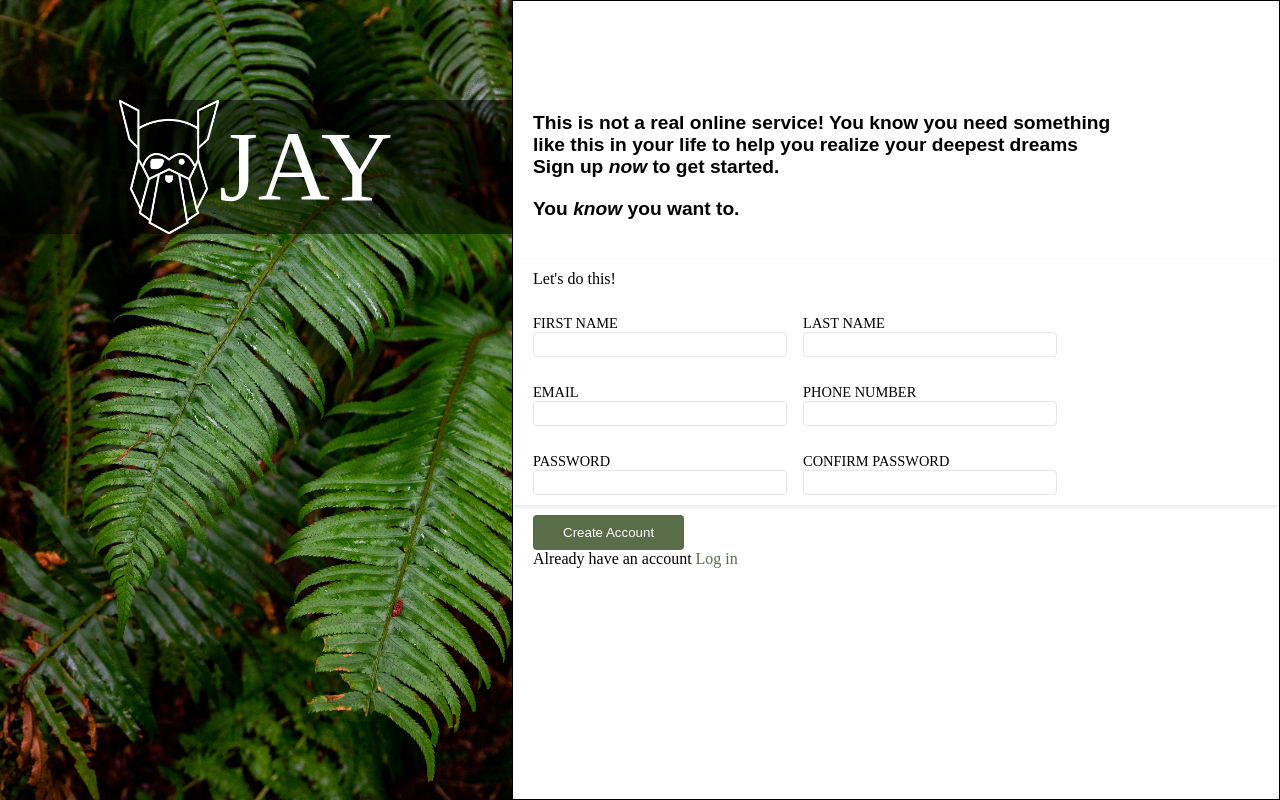
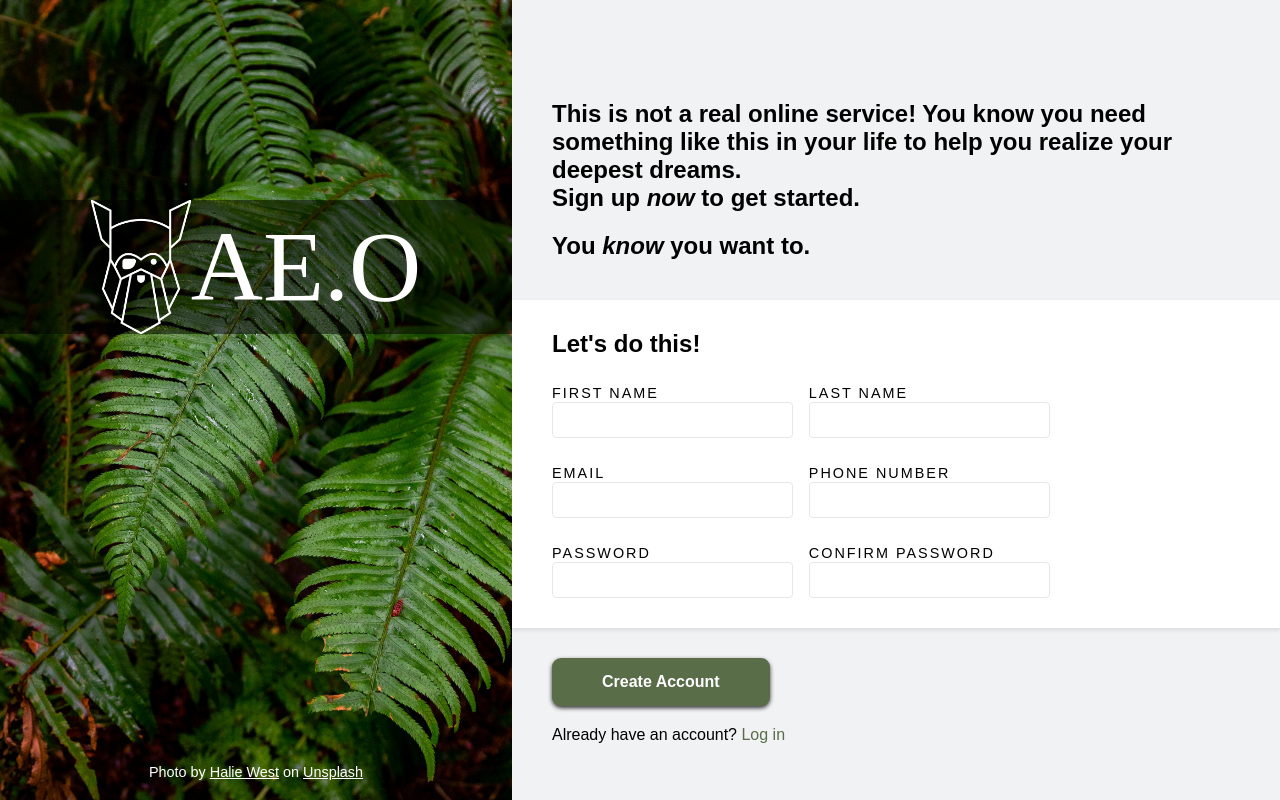
Before and after one commit to Jayfx24/T.O.P-Sign-Up-Page, a plain HTML site: page index.html in a window 1280 px wide. Drawn offline with Linux system fonts and the light colour scheme; a web font is replaced by a local one.

Commit message:
Done with styling not responsible yet

```diff
--- a/index.html
+++ b/index.html
@@ -17,12 +17,14 @@
           id="logo"
         />
       </div>
+
+      <p class="s-o">Photo by <a href="https://unsplash.com/photos/25xggax4bSA">Halie West</a> on <a href="https://unsplash.com">Unsplash</a></p>
     </div>
     <div class="content">
       <div class="p-text">
         <p class="p-1">
           This is not a real online service! You know you need something like
-          this in your life to help you realize your deepest dreams
+          this in your life to help you realize your deepest dreams.
         </p>
         <p class="p-2">Sign up <i>now</i> to get started.</p>
         <p class="p-3">You <i>know</i> you want to.</p>
@@ -63,7 +65,7 @@
         </form>
           <div class="b-form">
             <button type="submit" class="btn">Create Account</button>
-            <p > Already have an account <a href="#">Log in</a></p>
+            <p > Already have an account? <a href="#">Log in</a></p>
           </div>
       </div>
     </div>
--- a/style.css
+++ b/style.css
@@ -14,10 +14,14 @@
 body{
     display: flex;
     min-width: 100%;
+    font-family: sans-serif;
+    background-color: #f1f2f3;
+
+
 }
 
 .background-images{
-    width: 40vw;
+    width: 40%;
     overflow: hidden;
     height: 100vh;
     /* border: 1px solid; */
@@ -30,7 +34,7 @@ body{
     background-color: black;
     /* border:2px solid black; */
     position: absolute;
-    top: 100px;
+    top: 200px;
     width: 100%;
     background: rgba(0,0,0,0.5);
     display: flex;
@@ -48,33 +52,48 @@ body{
 
 }
 
+
 .logo-div::after {
-    content: 'JAY';
+    content: 'AE.O';
     color: white;
     font-size: 100px;
     font-family: Norse Bold;
 }
 
-/* content */
-.content{
-    border: 1px solid ;
-    width: 60vw;
-    /* padding:20px; */
+.s-o {
+    color: white;
+    position: absolute;
+    bottom: 20px;
+    font-size: .9rem;
+    width: 100%;
+    text-align: center
 
 }
 
+.s-o a{
+    color: white;
+    text-decoration: underline;
+}
+
+/* content */
+.content{
+    /* border: 1px solid ; */
+    width: 60%;
+
+}
+
+
 .p-text{
-   height: 30%;
+   height: 35%;
    /* border: 1px solid; */
    display: flex;
    flex-direction: column;
    justify-content: end;
-   padding: 20px;
+   padding: 20px 40px;
    margin-bottom: 20px;
-   font-family: sans-serif;
-   font-size: larger;
+   font-size: 1.5rem;
    font-weight: 600;
-   width: 60ch;
+   max-width: 60ch;
 
 }
 
@@ -101,7 +120,8 @@ form{
     /* border: 1px solid; */
     margin-bottom: 10px;;
     box-shadow: 0px 2px 4px rgba(0, 0, 0, 0.1);
-    padding: 10px 20px;
+    padding: 30px 40px;
+    background-color: white;
 
 }
 
@@ -113,16 +133,19 @@ form div{
 
 form p {
     width: 100%;
+    font-weight: 600;
+    font-size: 1.5rem;
     /* border: 1px solid; */
 
 }
 
 input{
     width:100%;
-    padding: 4px;
+    padding: 8px;
     border-radius: 4px;
     border: 0.5px solid black;
     border-color: #E5E7EB;
+    font-size: 1rem;
 
 
 }
@@ -144,20 +167,32 @@ input[type="password"]:user-invalid{
 
 form div label{
     font-size: .9rem;
+    /* color: #E5E7EB; */
+    letter-spacing: 2px;
 }
 
 .b-form{
-    padding-left: 20px;
+    padding-left: 40px;
+    height: 35%;
 }
 
 .btn{
-    padding: 10px 30px;
-    border-radius: 4px;
+    padding: 15px 50px;
+    border-radius: 9px;
+    font-size: 1rem;
+    font-weight: 800;
     border: none;
     background-color: #596D48;
     color: white;
+    margin: 20px 0;
+    box-shadow: 0px 2px 4px rgba(0, 0, 0, 0.8);
+
 }
 
+.btn:hover{
+    background-color: #708359;
+    cursor: pointer;
+}
 a{
     text-decoration: none;
     color:#596D48
```
Also changed, not shown: 1 other file.
